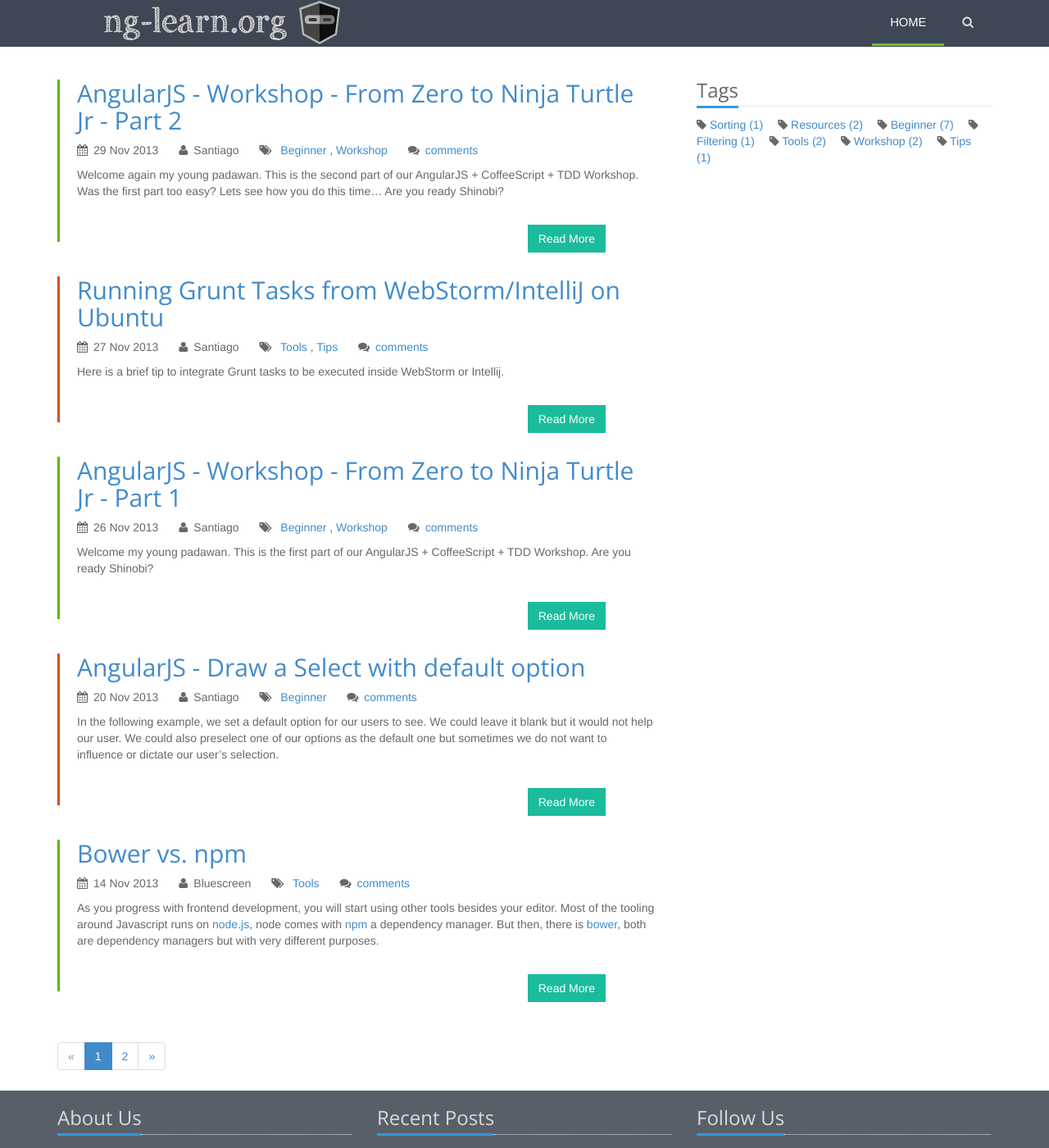
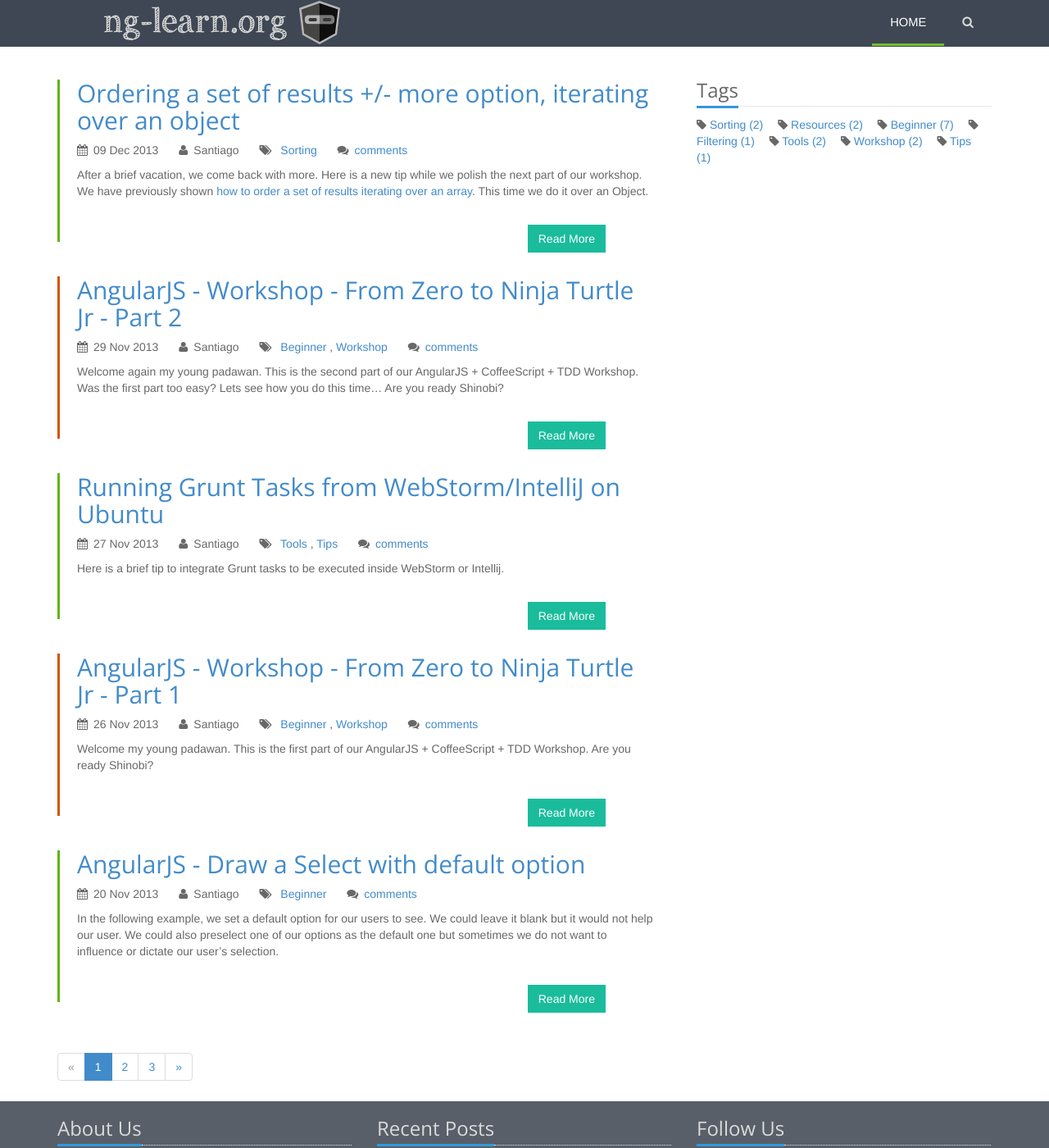
Before and after one commit to ng-learn-org/ng-learn-org.github.io, a Jekyll site: the page built from index.html, in a window 1280 px wide and 1400 px high. Shown: the whole window at 82% size. Built offline with Jekyll 4.4.1, drawn with Linux system fonts in a browser that asks for light colours; the list of posts is cut into pages by our own code; comment, search, counter and statistics services are not loaded; some of the changed text lies outside the part shown.

Commit message:
new brief tip

```diff
--- a/_posts/Ordering_a_set_of_results_object.txt
+++ b/_posts/2013-12-09-Ordering_a_set_of_results_object.markdown
@@ -4,6 +4,10 @@ title: Ordering a set of results +/- more option, iterating over an object
 author: Santiago
 categories: [sorting]
 ---
+
+After a brief vacation, we come back with more. Here is a new tip while we polish the next part of our workshop.
+We have previously shown [how to order a set of results iterating over an array][2]. This time we do it over an Object.
+
 
 In the following example, we take advantage of more angular magic. To each string representing the search criteria we will add a '+' or a '-' to indicate the reverse or not direction of our set order.
 As we get more advanced on our order criteria, we moved from a simple string to an object holding the key value map.
@@ -38,3 +42,4 @@ For more information go to the [AngularJS "select" documentation][1]
 {% include plunker.html id="djei1a" %}
 
 [1]: http://docs.angularjs.org/api/ng.directive:select
+[2]: http://ng-learn.org/2013/06/Ordering_a_set_of_results/
```
